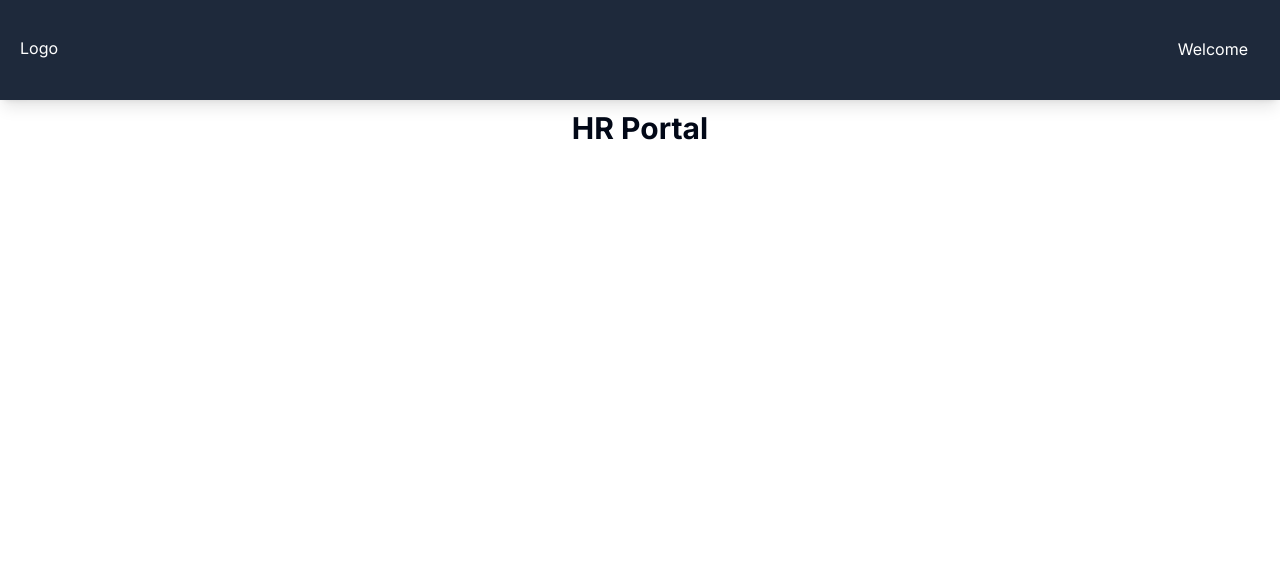
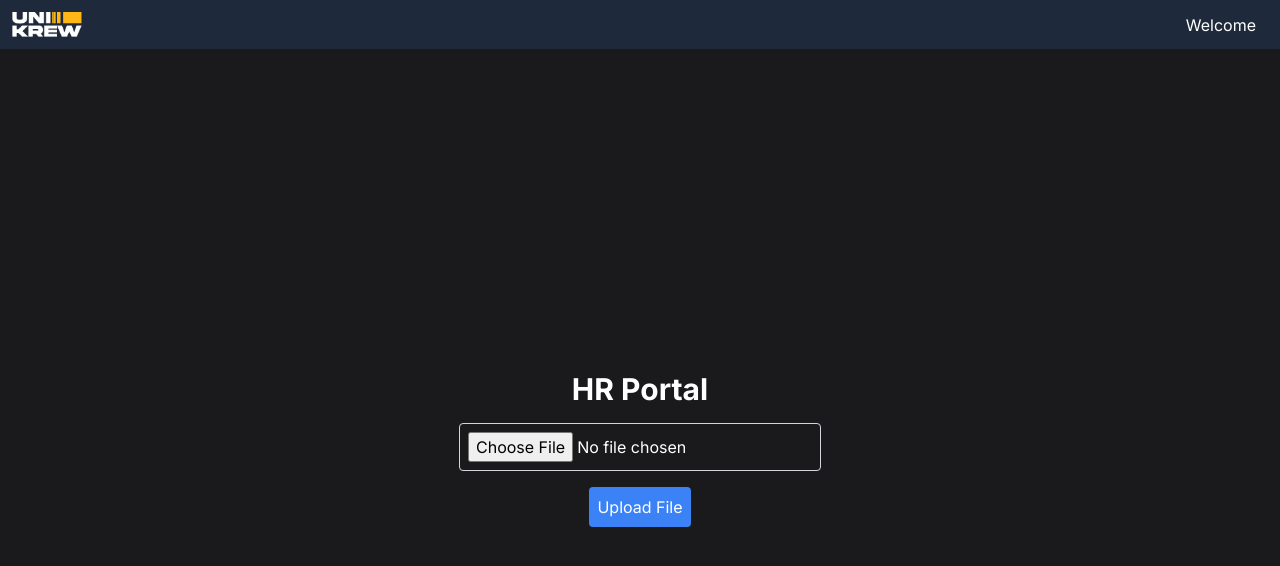
Before and after one commit to AlizaAlwani/unikrew-solutions, a Next.js app: page /hrportal in a window 1280 px wide. Shown: the top 566 px of the page. Built offline with nearby package versions, Linux system fonts and the light colour scheme; no server answers.

Commit message:
Framer-motion for effects

```diff
--- a/app/hrportal/page.tsx
+++ b/app/hrportal/page.tsx
@@ -1,13 +1,79 @@
-import React from 'react'
+"use client";
+import React, { useState, ChangeEvent } from 'react';
+import axios from 'axios';
 
 const HRPortal = () => {
+  const [file, setFile] = useState<File | null>(null);
+  const [status, setStatus] = useState<string>('');
+  const [error, setError] = useState<string>('');
+
+  const handleFileChange = (e: ChangeEvent<HTMLInputElement>) => {
+    if (e.target.files) {
+      const selectedFile = e.target.files[0];
+
+      // Check if the file is an Excel file
+      if (selectedFile && selectedFile.type === 'application/vnd.openxmlformats-officedocument.spreadsheetml.sheet') {
+        setFile(selectedFile);
+        setError(''); // Clear any previous errors
+      } else {
+        setError('Please upload a valid Excel file (.xlsx)');
+        setFile(null);
+      }
+    }
+  };
+
+  const handleFileUpload = async () => {
+    if (!file) {
+      setError('No file selected or invalid file type');
+      return;
+    }
+
+    const formData = new FormData();
+    formData.append('file', file);
+
+    try {
+      setStatus('Uploading...');
+      const response = await axios.post('/upload', formData);
+
+      if (response.status === 200) {
+        setStatus('Processing...');
+        // Simulate a delay for processing
+        setTimeout(() => {
+          setStatus('File parsed and PDF generated successfully!');
+        }, 2000);
+      } else {
+        setStatus(''); // Clear status if not successful
+        setError('Upload failed: ' + response.statusText);
+      }
+
+    } catch (err) {
+      setStatus('');
+      setError('Upload failed');
+    }
+  };
+
   return (
-    <div>
-        <h1 className='text-3xl font-bold text-center mt-[10px]'>HR Portal</h1>
+    <div className='h-screen bg-[#1A1A1D] p-4 flex flex-col items-center justify-center'>
+      <h1 className='text-3xl font-bold text-white mb-4'>HR Portal</h1>
 
-
+      <div className='flex flex-col items-center'>
+        <input
+          type='file'
+          accept='.xlsx'
+          onChange={handleFileChange}
+          className='mb-4 p-2 border border-gray-300 rounded text-white'
+        />
+        <button
+          onClick={handleFileUpload}
+          className='bg-blue-500 text-white p-2 rounded'
+        >
+          Upload File
+        </button>
+        {status && <p className='mt-4 text-white'>{status}</p>}
+        {error && <p className='mt-4 text-red-500'>{error}</p>}
+      </div>
     </div>
-  )
+  );
 }
 
-export default HRPortal
+export default HRPortal;
--- a/app/page.tsx
+++ b/app/page.tsx
@@ -11,7 +11,12 @@ const Home = () => {
   const controls = useAnimation();
 
   useEffect(() => {
-    const sequence = async () => {
+    let isMounted = true;
+
+    const startAnimationSequence = async () => {
+      if (!isMounted) return;
+
+      try {
         while (true) {
           // Typing effect
           await controls.start({ width: '100%', transition: { duration: 2 } });
@@ -20,9 +25,16 @@ const Home = () => {
           // Erasing effect
           await controls.start({ width: '0%', transition: { duration: 1 } });
         }
+      } catch (error) {
+        console.error("Animation error:", error);
+      }
     };
 
-    sequence();
+    startAnimationSequence();
+
+    return () => {
+      isMounted = false; // Cleanup flag
+    };
   }, [controls]);
 
   return (
@@ -32,9 +44,11 @@ const Home = () => {
         <Image src={unikrewlogo} alt="unikrew logo" />
       </div>
       <div className="absolute top-5 right-5 flex space-x-4">
-      <Button asChild className="bg-yellow-500 text-white px-4 py-2 rounded-full hover:bg-yellow-600 hover:scale-105 transition duration-200 ease-in-out">
-          <Link href={'/hrportal'}>Sign-in</Link>
+        <Link href="/hrportal">
+          <Button className="bg-yellow-500 text-white px-4 py-2 rounded-full hover:bg-yellow-600 hover:scale-105 transition duration-200 ease-in-out">
+            Sign-in
           </Button>
+        </Link>
       </div>
 
       {/* Main Content Area */}
--- a/components/Header.tsx
+++ b/components/Header.tsx
@@ -1,35 +1,32 @@
 import { UserButton } from '@clerk/nextjs';
-import {UserResource} from '@clerk/types';
+import { UserResource } from '@clerk/types';
+import Image from 'next/image';
 import Link from 'next/link';
+import unikrewlogo from '@/public/logouni.png'
 
 interface HeaderProps {
-    user: UserResource | null | undefined;
+  user: UserResource | null | undefined;
 }
 
-
-const Header = ({user}: HeaderProps) => {
+const Header = ({ user }: HeaderProps) => {
   return (
-    <div>
-        <div className='h-[100px] w-auto bg-slate-800 gap-y-5 text-white shadow-lg flex justify-between py-5 px-5 '>
-            <div>
-                <h1 className='mt-[16px]'>Logo</h1>
-            </div>
-            <div className='flex gap-3'>
-                <div className='mt-[17px] flex flex-row gap-x-3' >
-            <h1 > Welcome </h1>
-            <Link href={'/profile'}>
-                {user?. username}
-                </Link>
-                </div>
-            <UserButton afterSignOutUrl='/home'/>
-
-
-            </div>
-
-
+    <div className="w-full bg-slate-800 text-white shadow-lg py-3 px-3">
+      <div className="max-w-screen-xl mx-auto flex justify-between items-center h-[25px]">
+        <div>
+        <Image src={unikrewlogo} alt="unikrew logo" width={70} />
         </div>
+        <div className="flex gap-3 items-center">
+          <div className="flex gap-x-3">
+            <h1 className="text-md">Welcome</h1>
+            <Link href={'/profile'} className="text-lg font-medium">
+              {user?.username}
+            </Link>
+          </div>
+          <UserButton afterSignOutUrl="/" />
+        </div>
+      </div>
     </div>
-  )
+  );
 }
 
-export default Header
+export default Header;
--- a/middleware.ts
+++ b/middleware.ts
@@ -1,7 +1,7 @@
 import { clerkMiddleware, createRouteMatcher } from "@clerk/nextjs/server";
 
 const isProtectedRoute = createRouteMatcher([
-    '/dashboard(.*)',
+    '/hrportal(.*)',
   ]);
 
   export default clerkMiddleware((auth, req) => {
```
Lines whose indentation alone changed are shown as unchanged.
